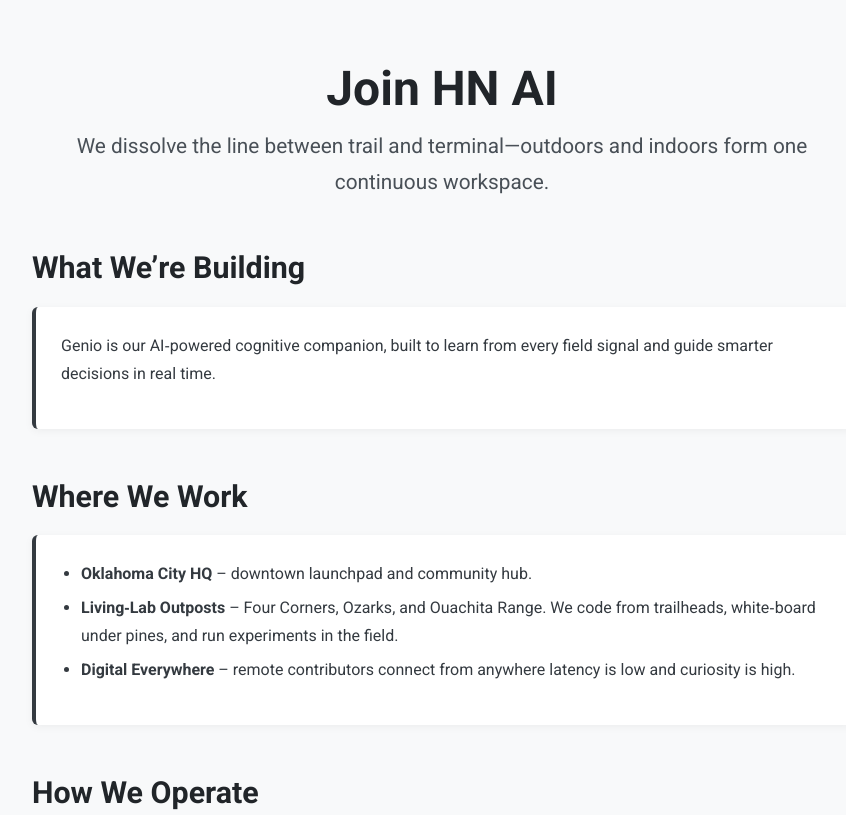
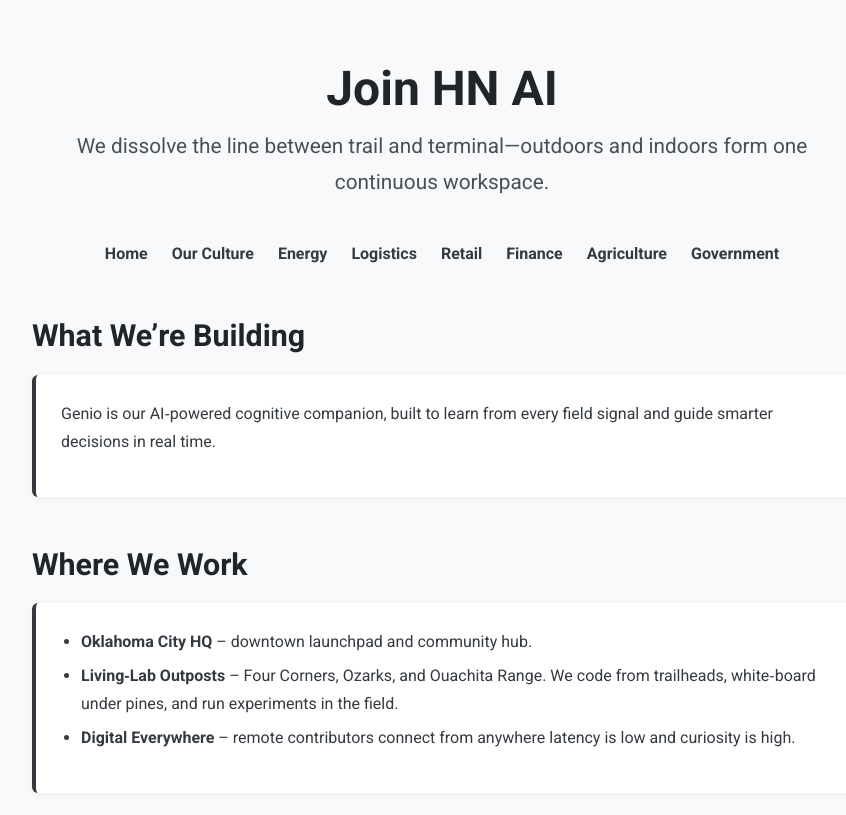
Before and after one commit to genioCE/Website, a plain HTML site: page culture.html in a window 1280 px wide. Shown: the top 815 px of the page, without its empty margins (198-1044 px from the left). Drawn offline with nearby package versions, Linux system fonts and the light colour scheme.

Commit message:
Update culture.html

```diff
--- a/culture.html
+++ b/culture.html
@@ -59,6 +59,18 @@
     <h1>Join HN&nbsp;AI</h1>
     <p class="lead">We dissolve the line between trail and terminal—outdoors and indoors form one continuous workspace.</p>
 
+        <!-- Navigation Links -->
+        <nav class="nav-links d-flex justify-content-center flex-wrap mb-4">
+            <a href="/" style="margin:0 12px;font-weight:600;text-decoration:none;color:#343a40;">Home</a>
+            <a href="/culture" style="margin:0 12px;font-weight:600;text-decoration:none;color:#343a40;">Our Culture</a>
+            <a href="/energy" style="margin:0 12px;font-weight:600;text-decoration:none;color:#343a40;">Energy</a>
+            <a href="/logistics" style="margin:0 12px;font-weight:600;text-decoration:none;color:#343a40;">Logistics</a>
+            <a href="/retail" style="margin:0 12px;font-weight:600;text-decoration:none;color:#343a40;">Retail</a>
+            <a href="/finance" style="margin:0 12px;font-weight:600;text-decoration:none;color:#343a40;">Finance</a>
+            <a href="/agriculture" style="margin:0 12px;font-weight:600;text-decoration:none;color:#343a40;">Agriculture</a>
+            <a href="/government" style="margin:0 12px;font-weight:600;text-decoration:none;color:#343a40;">Government</a>
+        </nav>
+
     <h2>What We’re Building</h2>
     <div class="box">
         <p>Genio is our AI‑powered cognitive companion, built to learn from every field signal and guide smarter decisions in real time.</p>
```
